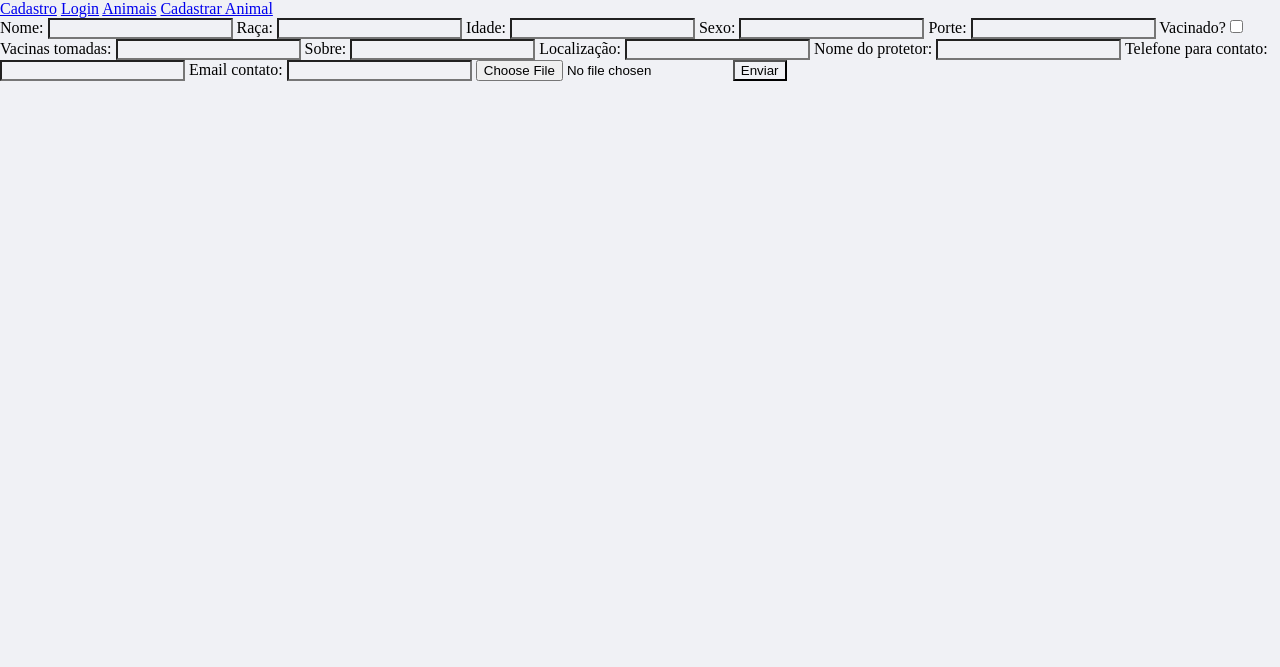
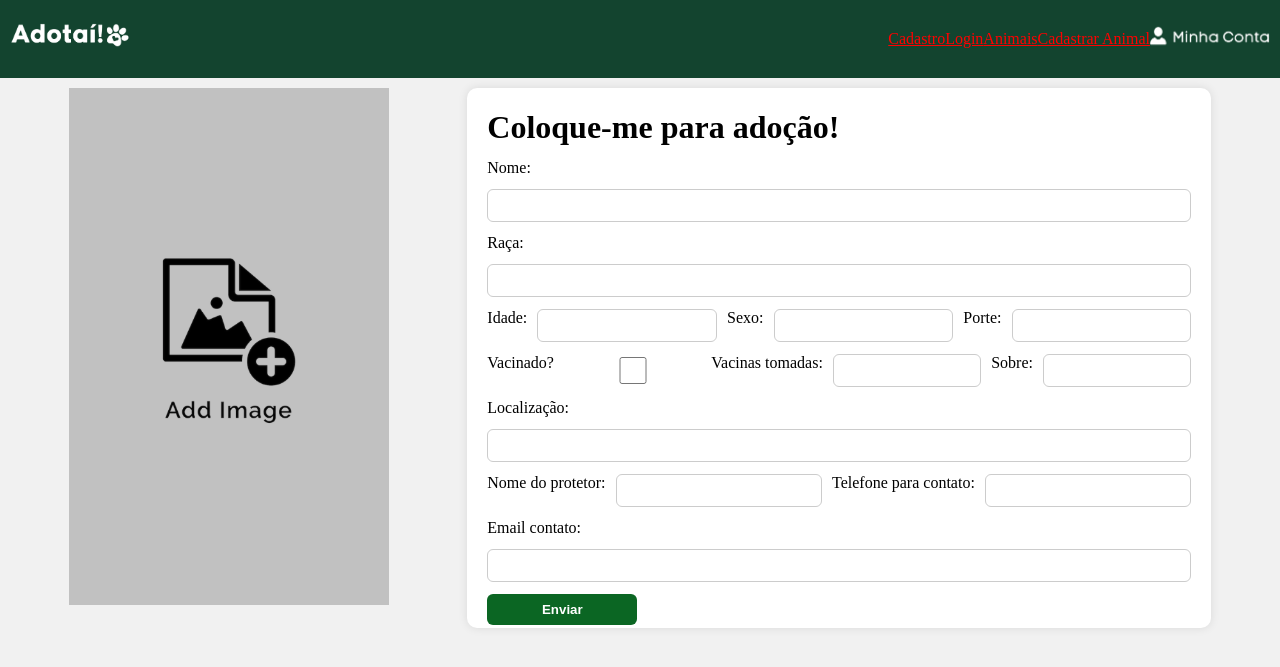
Before and after one commit to CamiPevensie/adocao_romerito, a Flask app: page /cadastrar_animal in a window 1280 px wide. Shown: the top 667 px of the page. Run offline with Flask 3, Linux system fonts and the light colour scheme.

Commit message:
Atualizei aqui

```diff
--- a/controllers/animais_controller.py
+++ b/controllers/animais_controller.py
@@ -15,7 +15,6 @@ def cadastrar_animal():
         idade = int(request.form['idade_form'])
         sexo = request.form['sexo_form']
         porte = request.form['porte_form']
-        # Checkbox retorna 'on' se marcado, None se desmarcado
         vacinado = request.form.get('vacinado_form') == 'on'
         vacinas_tomadas = request.form['vacinas_tomadas_form']
         sobre = request.form['sobre_form']
@@ -26,20 +25,20 @@ def cadastrar_animal():
 
         foto_animal = request.files['foto_animal_form']
 
-        #salvando a fotinha do animalzinho
-        caminho_foto = os.path.join('static/uploads',foto_animal.filename)
+        caminho_foto = os.path.join('static/uploads', str(foto_animal.filename))
         foto_animal.save(caminho_foto)
-        ## terminar a parte de foto
-        animal = Animal(nome=nome, raca=raca, idade=idade,sexo=sexo,porte=porte,vacinado=vacinado,vacinas_tomadas=vacinas_tomadas,sobre=sobre,localizacao=localizacao,
-        nome_protetor=nome_protetor, telefone_contato=telefone_contato, email_contato=email_contato, foto=foto)
 
-        # Adiciona ao banco de dados
+        animal = Animal(nome=nome,raca=raca,idade=idade,sexo=sexo,porte=porte,vacinado=vacinado,vacinas_tomadas=vacinas_tomadas,
+        sobre=sobre,localizacao=localizacao,nome_protetor=nome_protetor,
+        telefone_contato=telefone_contato,email_contato=email_contato,foto=caminho_foto
+        )
+
         with Sessao_base() as sessao:
             sessao.add(animal)
             sessao.commit()
 
         flash("Animal cadastrado com sucesso!", "success")
-        return redirect(url_for('animais.animais'))
+        return redirect(url_for('animais.animais_para_adocao'))
 
     return render_template('cadastrar_animal.html')
 
--- a/static/style.css
+++ b/static/style.css
@@ -1,10 +1,100 @@
-* {
+
+body {
+    background-color: #f1f1f1;
     margin: 0;
-    background-color: #f0f1f5;
-};
+}
 
 .menu {
-    background-color: #13442f;
+  display: flex;
+  justify-content: space-between;
+  align-items: center;
+  background-color: #13442f;
+  padding: 5px 10px;
+  margin-bottom: 10px;
+}
+
+.logo img {
+    width: 120px;
+    height: auto;
+}
+
+.lado-dir img {
+    width: 120px;
+    height: auto;
+}
+
+
+.menu a, .menu span {
+  white-space: nowrap;
+  color: red;
+}
+
+.logo {
+  display: flex;
+  justify-content: space-between;
+  width: 100%;
+}
+
+.container {
     display: flex;
-    height: 5%;
+    align-items: flex-start;
+    justify-content: center;
+    justify-content: space-evenly;
+    gap: 10px;
+    max-height: 95%;
+    align-items: flex-start;
+    max-width: 100%;
+    margin: 0 auto;
 }
+
+.container form {
+    background: #fff;
+    padding: 20px;
+    border-radius: 10px;
+    height: 500px;
+    width: 55%;
+    box-shadow: 0 0 10px rgba(0,0,0,0.1);
+    display: flex;
+    flex-direction: column;
+    gap: 12px;
+}
+
+.container form input {
+    padding: 8px;
+    border-radius: 6px;
+    border: 1px solid #ccc;
+}
+
+.container form input[type="submit"] {
+    background-color: #0B6623;
+    color: white;
+    font-weight: bold;
+    border: none;
+    cursor: pointer;
+    width: 150px;
+}
+
+.img img {
+    height: 543px;
+    margin-top: 0;
+    /* border-radius: 10px;
+    object-fit: cover; */
+}
+
+.linha {
+    display: flex;
+    gap: 10px;
+}
+
+.linha input {
+    display: inline-block;
+    width: 100%;
+    flex: 1;
+}
+
+.cinza {
+    background-color: #e5e5e5;
+    padding: 12px;
+    border-radius: 8px;
+    width: fit-content;
+}
--- a/templates/base.html
+++ b/templates/base.html
@@ -5,8 +5,8 @@
     <meta name="viewport" content="width=device-width, initial-scale=1.0">
     <title>{% block titulo %} {% endblock %}</title>
 
-    <link rel="stylesheet" href="{{ url_for('static', filename='style.css')}}">
-</head>
+    <link rel="stylesheet" href="{{ url_for('static', filename='style.css') }}?v=2">
+
 <body>
     {% include 'componentes/menu.html' %}
     {% block conteudo %}
--- a/templates/cadastrar_animal.html
+++ b/templates/cadastrar_animal.html
@@ -3,22 +3,36 @@
 
 {% block conteudo %}
 
+<div class="container" style="width: 100%;">
+    <img
+    src="../static/img/add.png"
+    width="150"
+    alt="Adicionar imagem"
+    style="cursor: pointer; width: 25%;"
+    onclick="document.getElementById('foto').click()">
+    <input type="file" id="foto" name="foto_animal_form" style="display: none;">
     <form action="{{ url_for('animais.cadastrar_animal') }}" method="POST">
+        <h1 style="margin-top: 1px; margin-bottom: 1px;">Coloque-me para adoção!</h1>
         Nome: <input type="text" name="nome_form">
         Raça: <input type="text" name="raca_form">
+        <div class="linha">
             Idade: <input type="number" name="idade_form">
             Sexo: <input type="text" name="sexo_form">
             Porte: <input type="text" name="porte_form">
+        </div>
+        <div class="linha">
         Vacinado? <input type="checkbox" name="vacinado_form">
         Vacinas tomadas: <input type="text" name="vacinas_tomadas_form">
         Sobre: <input type="text" name="sobre_form">
+        </div>
         Localização: <input type="text" name="localizacao_form">
+        <div class="linha">
             Nome do protetor: <input type="text" name="nome_protetor_form">
             Telefone para contato: <input type="text" name="telefone_contato_form">
+        </div>
         Email contato: <input type="text" name="email_contato_form">
-    <input type="file" name="foto_animal_form">
         <input type="submit" value="Enviar">
     </form>
-
+    </div>
 
 {% endblock %}
--- a/templates/componentes/menu.html
+++ b/templates/componentes/menu.html
@@ -1,4 +1,9 @@
+
 <div class="menu">
+    <div class="logo">
+        <img src="{{ url_for('static', filename='img/logo.png') }}" alt="">
+    </div>
+
     {% if session.get('usuario_nome') %}
         <span>Bem-vindo, {{ session.get('usuario_nome') }}!</span>
         <a href="{{ url_for('auth.logout') }}">Sair</a>
@@ -9,4 +14,8 @@
 
     <a href="{{ url_for('animais.animais_para_adocao') }}">Animais</a>
     <a href="{{ url_for('animais.cadastrar_animal') }}">Cadastrar Animal</a>
+
+    <div class="lado-dir">
+        <img src="{{ url_for('static', filename='img/conta.png') }}" alt="">
+    </div>
 </div>
```
Also changed, not shown: templates/adocao.html (added, +8 -0 lines), templates/cadastro.html (+17 -1 lines), templates/login.html (+11 -6 lines), dados.db, static/img/add.png (added), static/img/cachorrinho.png (added), static/img/conta.png (added), static/img/logo.png (added), static/img/mulher com cachorro.png (added). Lines whose indentation alone changed are shown as unchanged.
